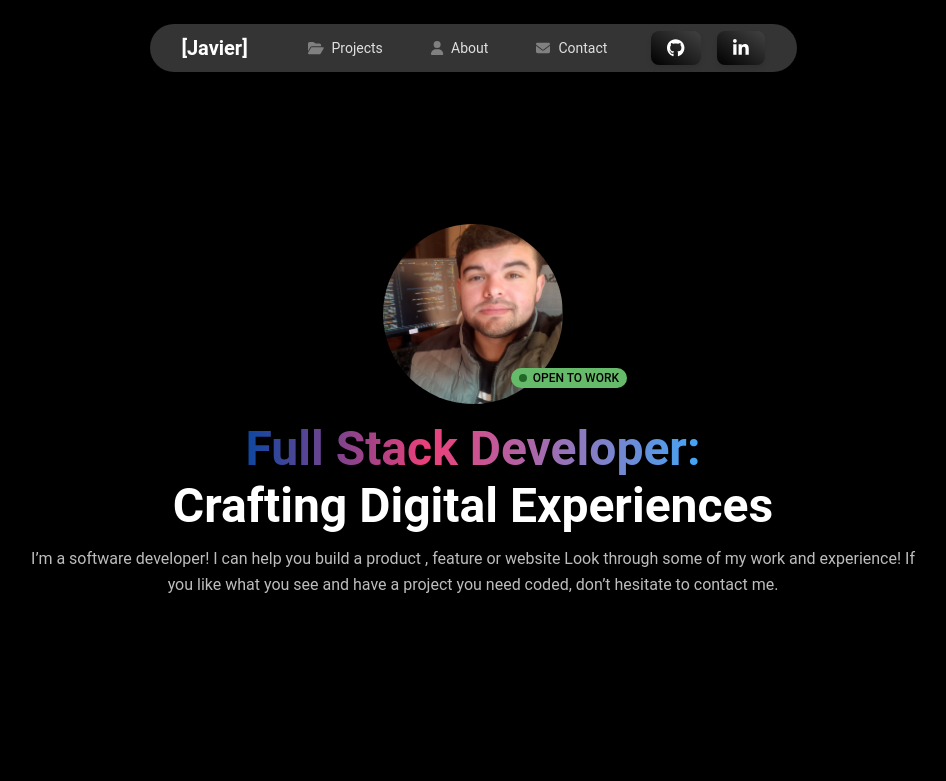
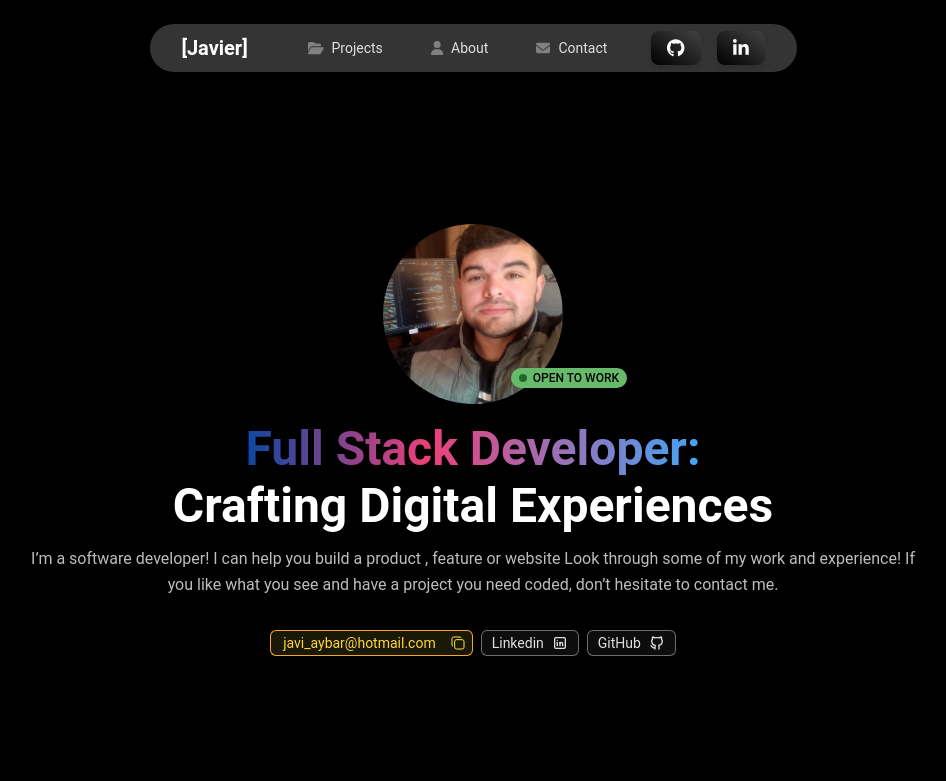
Before and after one commit to JavierAybar/Portfolio_final, a React (Vite) app: page / in a window 1280 px wide. Shown: the top 781 px of the page, without its empty margins (167-1113 px from the left). Built offline with nearby package versions, Linux system fonts and the light colour scheme; what @midudev/tailwind-animations would draw is missing.

Commit message:
Add social media badge

```diff
--- a/src/components/Hero.jsx
+++ b/src/components/Hero.jsx
@@ -1,8 +1,11 @@
 import ProfileImg from "../assets/Profile.png"
+import { IconBrandGithub, IconBrandLinkedin } from "@tabler/icons-react";
+import CopyEmail from "./CopyEmail";
+import BadgeSocial from "./BadgeSocial"
 
 const Hero = () => {
     return (
-        <section className="">
+        <section id='Home' className="mb-8">
             <div className="px-4 py-12 mx-auto max-w-7xl sm:px-6 md:px-12 lg:px-24 lg:py-24">
                 <div className="flex flex-wrap items-center mx-auto max-w-7xl">
                     <div className="flex flex-col items-center mt-12 mb-16 text-left lg:flex-grow lg:w-1/2 lg:pl-6 xl:pt-14 xl:pl-24 xl:pr-24 md:mb-0 xl:mt-0">
@@ -21,6 +24,21 @@ const Hero = () => {
                         <p className="mb-8 leading-relaxed text-center text-gray-400 text-pretty">I’m a software developer! I can help you build a product , feature or website Look through some of my work and experience! If you like what you see and have a project you need coded, don’t hesitate to contact me.</p>
                     </div>
                 </div>
+                <div className="flex justify-center gap-2 text-gray-300 ">
+                    <CopyEmail client:load />
+                    <BadgeSocial href="https://www.linkedin.com/in/aybar-javier/" className="">
+                        <span className="hidden sm:block">
+                            Linkedin
+                        </span>
+                        <IconBrandLinkedin width={16} />
+                    </BadgeSocial>
+                    <BadgeSocial href="https://github.com/JavierAybar" className="">
+                        <span className="hidden sm:block">
+                            GitHub
+                        </span>
+                        <IconBrandGithub width={16} />
+                    </BadgeSocial>
+                </div>
             </div>
         </section>
     )
```
